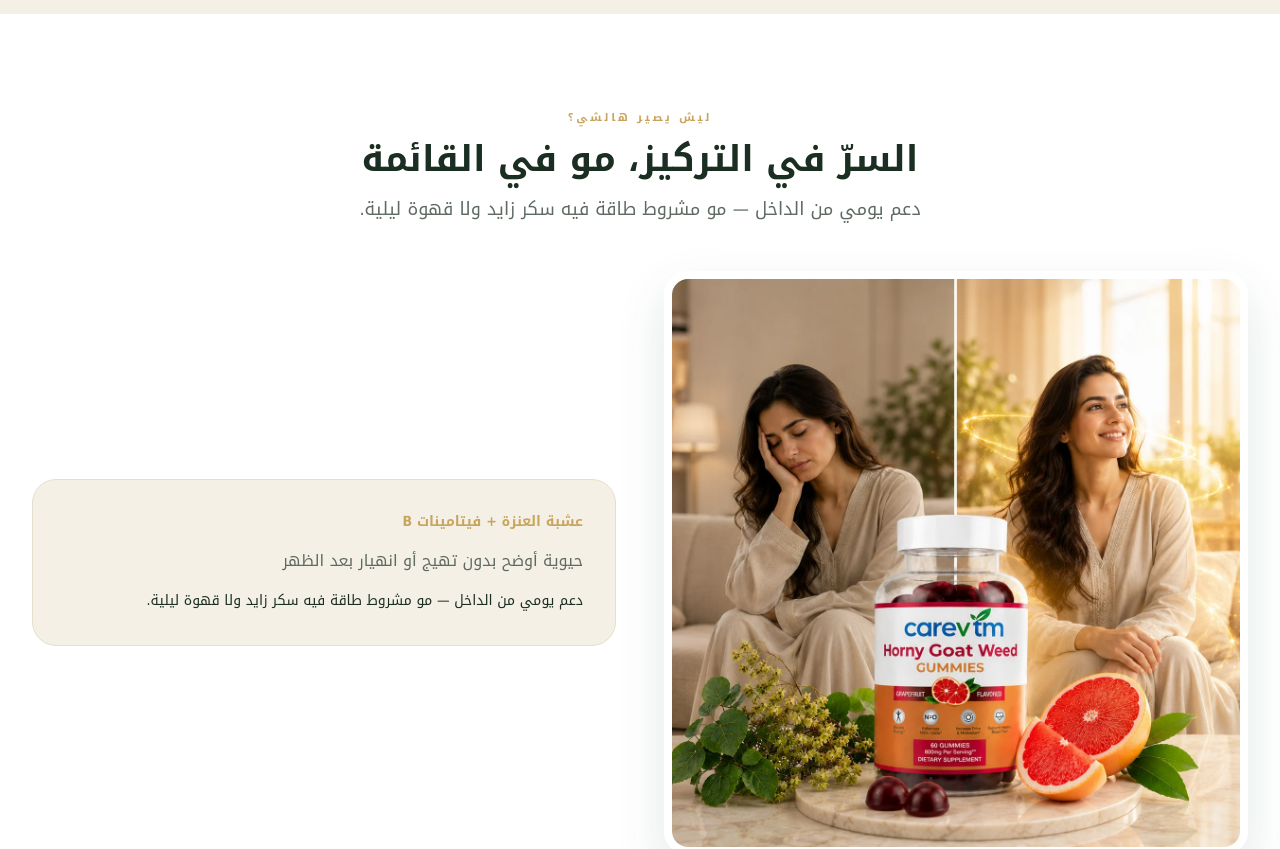
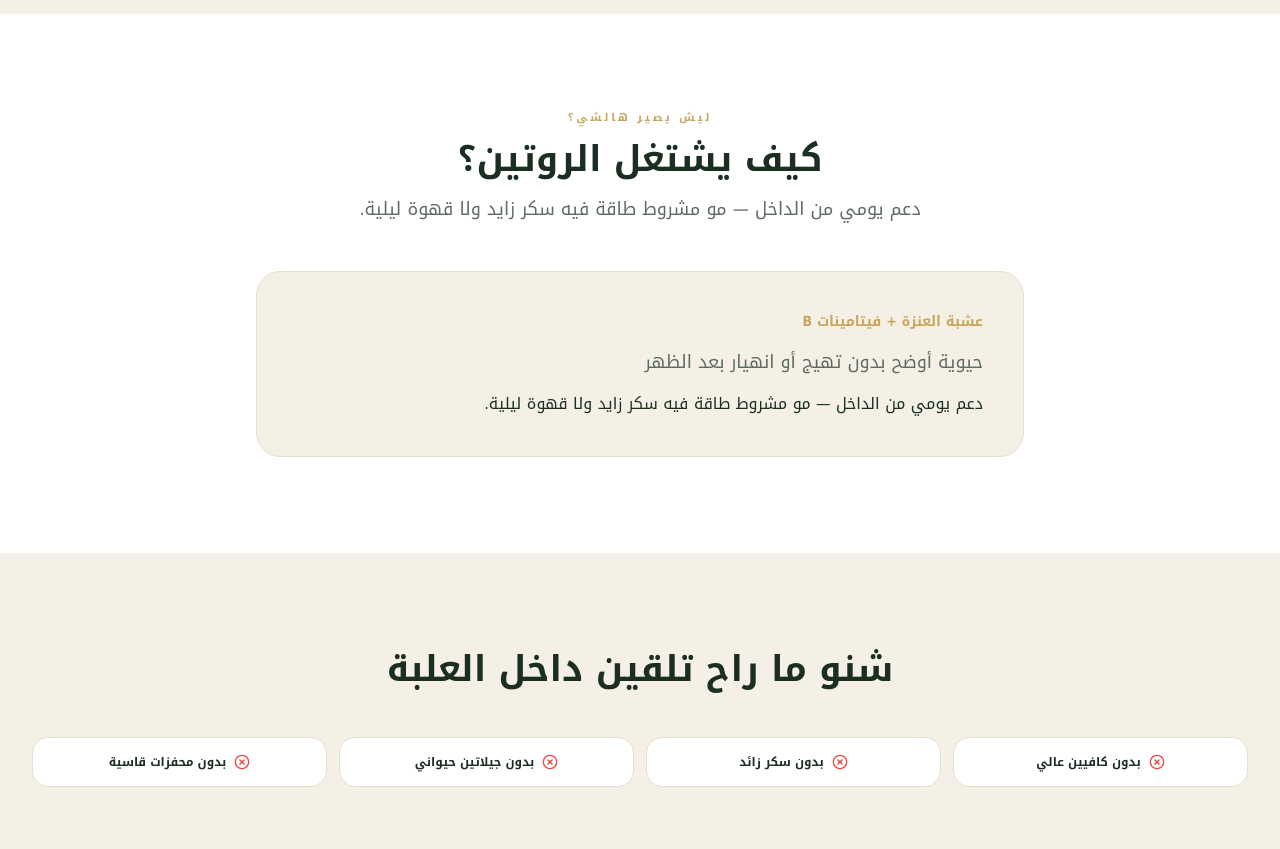
Before and after one commit to lara-beauty-store-gcc/laragccbackend, a Next.js app in the folder frontend/: page /products/epimedium-energy in a window 1280 px wide. Shown: the part 2640-3489 px from the top of the page. Built offline with nearby package versions, Linux system fonts and the light colour scheme.

Commit message:
Remove duplicate before/after hero from lower product sections
Co-authored-by: BAYLA09 <BAYLA09@users.noreply.github.com>

```diff
--- a/frontend/src/components/product/ProductSections.tsx
+++ b/frontend/src/components/product/ProductSections.tsx
@@ -1,5 +1,6 @@
 'use client';
 
+import Image from 'next/image';
 import Link from 'next/link';
 import {
   BadgeCheck,
@@ -116,26 +117,13 @@ export function MechanismSection({ product }: { product: ProductConfig }) {
     <ProductPageSection variant="white">
       <ProductSectionHeader
         eyebrow="ليش يصير هالشي؟"
-        title="السرّ في التركيز، مو في القائمة"
+        title="كيف يشتغل الروتين؟"
         subtitle={product.mechanism}
       />
-      <div className="grid items-center gap-10 lg:grid-cols-12 lg:gap-12">
-        <div className="lg:col-span-6">
-          <ProductMedia
-            product={product}
-            imageKey="heroProduct"
-            alt={product.imageAlts.heroProduct}
-            variant="square"
-            className="min-h-[320px] rounded-3xl border-8 border-white shadow-xl"
-          />
-        </div>
-        <div className="lg:col-span-6">
-          <div className="rounded-3xl border border-border bg-surface-rose p-6 sm:p-8">
-            <p className="text-sm font-extrabold text-secondary">{product.mainIngredient}</p>
-            <p className="mt-4 text-base leading-relaxed text-muted">{product.desiredOutcome}</p>
-            <p className="mt-4 text-sm leading-relaxed text-foreground">{product.mechanism}</p>
-          </div>
-        </div>
+      <div className="mx-auto max-w-3xl rounded-3xl border border-border bg-surface-rose p-6 sm:p-10">
+        <p className="text-sm font-extrabold text-secondary">{product.mainIngredient}</p>
+        <p className="mt-4 text-base leading-relaxed text-muted sm:text-lg">{product.desiredOutcome}</p>
+        <p className="mt-4 text-sm leading-relaxed text-foreground sm:text-base">{product.mechanism}</p>
       </div>
     </ProductPageSection>
   );
@@ -623,14 +611,17 @@ export function RelatedProducts({
             onClick={() => onSelect?.(p.slug)}
             className="group flex gap-5 rounded-3xl border border-border bg-white p-4 shadow-xl transition hover:-translate-y-1 hover:border-primary/50 sm:p-5"
           >
-            <div className="relative h-28 w-24 shrink-0 overflow-hidden rounded-2xl">
-              <ProductMedia
-                product={p}
-                imageKey="heroProduct"
-                alt={p.imageAlts.heroProduct}
-                variant="square"
-                className="h-full min-h-0"
-              />
+            <div className="relative h-28 w-24 shrink-0 overflow-hidden rounded-2xl bg-surface-rose">
+              {p.collectionImage ? (
+                <Image
+                  src={p.collectionImage}
+                  alt={p.collectionImageAlt ?? p.shortName}
+                  fill
+                  className="object-cover object-center"
+                  sizes="96px"
+                  unoptimized
+                />
+              ) : null}
             </div>
             <div className="flex min-w-0 flex-1 flex-col justify-center">
               <p className="font-arabic text-base font-extrabold leading-snug text-foreground group-hover:text-primary">
```
